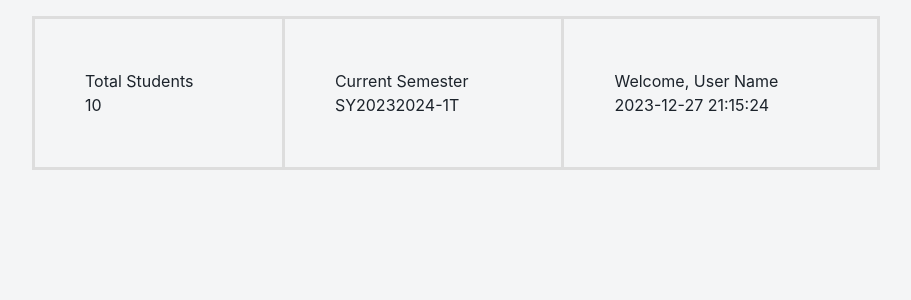
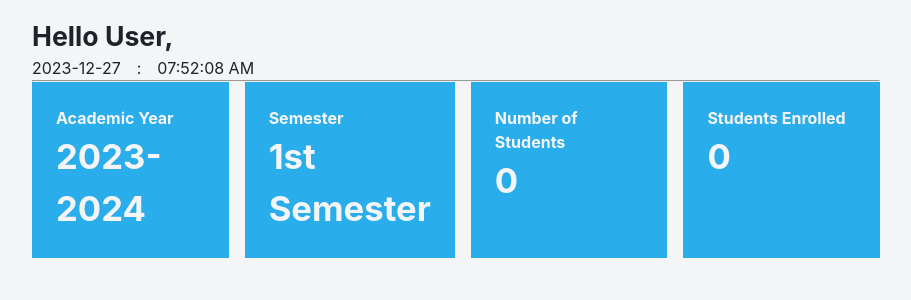
Before and after one commit to Khonsensya/Enrollment-System-BS501-, a PHP site: page /src/modules/dashboard.php in a window 1280 px wide. Shown: the part 64-364 px from the top of the page, without its empty margins (184-1095 px from the left). Run offline with PHP 8.4, Linux system fonts and the light colour scheme.

Commit message:
29/12/2023 [Lape]

```diff
--- a/src/css/dashboard.css
+++ b/src/css/dashboard.css
@@ -1,100 +1,3 @@
-.application {
-    padding: 0 15vw;
-}
-form {
-    width: 100%;
-    display: flex;
-    flex-direction: column;
-    gap: 2rem;
-}
-td {
-    padding: 1rem 2rem;
-}
-label {
-    display: block;
-    margin-bottom: .25rem;
-    font-size: min(4vw, 8pt);
-}
-select, input {
-    width: 100%;
-    padding: .5rem;
-    border-radius: .5rem;
-    border: var(--gray) 1px solid;
-}
-
-@media (width < 760px) {
-    tr {
-        display: flex;
-        flex-direction: column;
-    }
-}
-
-.session {
-    display: inline-flex;
-    margin-bottom: 1rem;
-}
-.session .button {
-    display: block;
-    margin: .5rem 1rem;
-}
-.session input[type='checkbox'],
-.createsession {
-    display: none;
-}
-.session:has(#session-create:checked) + .viewsession {
-    display: none;
-}
-.session:has(#session-create:checked) + .viewsession + .createsession {
-    display: block;
-}
-.createsession form {
-    display: flex;
-    flex-direction: column;
-    gap: 2rem;
-}
-.createsession td {
-    padding: 1rem 2rem;
-}
-.createsession label {
-    display: block;
-    margin-bottom: .25rem;
-    font-size: min(4vw, 8pt);
-}
-.createsession input, .createsession select {
-    width: 100%;
-    padding: .5rem;
-    border-radius: .5rem;
-    border: var(--gray) 1px solid;
-}
-@media (width < 760px) {
-    .createsession tr {
-        display: flex;
-        flex-direction: column;
-    }
-}
-
-
-
-.viewlist, .viewsession {
-    width: 100%;
-    border-collapse: collapse;
-}
-.viewlist td,
-.viewlist th,
-.viewsession td,
-.viewsession th {
-    padding: .5rem .25rem;
-    border: black 1px solid;
-    text-align: center;
-}
-.viewlist .list-actions div,
-.viewsession .list-actions div {
-    display: flex;
-    justify-content: center;
-    gap: .5rem;
-}
-
-
 .dashboard-info {
 	width: 100%;
 	border-collapse: collapse;
@@ -105,3 +8,32 @@ select, input {
 	text-align: left;
 	margin-right: 15px;
 }
+
+.dashboard1 .datetime {
+    display: inline-flex;
+    list-style: none;
+    gap: 1rem;
+}
+
+.dashboard1 .datetime {
+    display: inline-flex;
+    list-style: none;
+}
+
+.dashboard1 .summary {
+    display: flex;
+    gap: 1rem;
+}
+.summary-item {
+    flex: 25%;
+    padding: 1.5rem;
+    color: var(--white);
+    background-color: var(--secondary);
+}
+
+@media (width < 760px) {
+    .dashboard1 .summary {
+        flex-direction: column;
+    }
+
+}
--- a/src/data/dashboard-data.php
+++ b/src/data/dashboard-data.php
@@ -160,32 +160,4 @@
          'address5' => 'Leyte'],
         // popular ng provinces/regions. atleast 10-15
         ];
-
-	//Main Dashboard
-	date_default_timezone_set('Asia/Manila');
-	function getCurrentSemester() {
-		$currentYear = date('Y');
-		$nextYear = $currentYear + 1;
-		$currentMonth = date('n');
-
-		if ($currentMonth >= 9 || $currentMonth <= 1) { // September - December, January
-			return 'SY' . $currentYear . $nextYear . '-1T';
-		}
-		elseif ($currentMonth >= 2 && $currentMonth <= 7) { // February - July
-			return 'SY' . $currentYear . '-2T';
-		}
-		else {
-			return 'Semestral Break';
-		}
-	}
-
-	$totalStudents = 10; // Placeholder Number
-	$currentUser = 'User Name'; // Placeholder Name
-	$currentDateTime = date('Y-m-d H:i:s');
-
-	$dashboard_info = [
-		['code' => 'total_students', 'info_heading' => 'Total Students' . '<br>' . $totalStudents],
-		['code' => 'semester_info', 'info_heading' => 'Current Semester' . '<br>' . getCurrentSemester()],
-		['code' => 'welcome_user', 'info_heading' => 'Welcome, ' . $currentUser . '<br>' . $currentDateTime],
-	];
 ?>
--- /dev/null
+++ b/src/js/clock.js
@@ -0,0 +1,25 @@
+function currentTime() {
+    let date = new Date();
+    let hh = date.getHours();
+    let mm = date.getMinutes();
+    let ss = date.getSeconds();
+    let session = "AM";
+
+    if(hh == 0){
+        hh = 12;
+    }
+    if(hh > 12){
+        hh = hh - 12;
+        session = "PM";
+     }
+
+     hh = (hh < 10) ? "0" + hh : hh;
+     mm = (mm < 10) ? "0" + mm : mm;
+     ss = (ss < 10) ? "0" + ss : ss;
+
+     let time = hh + ":" + mm + ":" + ss + " " + session;
+
+    document.getElementById("clock").innerText = time;
+    let t = setTimeout(function(){ currentTime() }, 1000);
+  }
+  currentTime();
--- a/src/modules/application.php
+++ b/src/modules/application.php
@@ -10,6 +10,7 @@
     <link rel="stylesheet" href="../css/icon.css">
     <link rel="stylesheet" href="../css/navbar.css">
     <link rel="stylesheet" href="../css/dashboard.css">
+    <link rel="stylesheet" href="../css/forms.css">
     <link rel="stylesheet" href="../css/alert.css">
 </head>
 <body>
--- a/src/modules/dashboard.php
+++ b/src/modules/dashboard.php
@@ -29,21 +29,37 @@
         </ul>
     </nav>
 
-	<?php include '../data/dashboard-data.php';?>
+	<?php include '../process/get_date.php';?>
 	<div class="dashboard1">
 		<main class="content1">
-			<table class="dashboard-info">
-				<tr>
-					<?php foreach ($dashboard_info as $info) : ?>
-						<td>
-							<?php echo $info['info_heading']; ?>
-						</td>
-					<?php endforeach; ?>
-				</tr>
-			</table>
+			<h3>Hello User,</h3>
+            <ul class="datetime">
+                <li><?php echo $currentDateTime; ?></li>
+                <li><p> : </p></li>
+                <li><p id="clock"></p></li>
+            </ul>
+            <hr>
+            <section class="summary">
+                <section class="summary-item">
+                    <h4>Academic Year</h4>
+                    <h2>2023-2024</h2>
+                </section>
+                <section class="summary-item">
+                    <h4>Semester</h4>
+                    <h2>1st Semester</h2>
+                </section>
+                <section class="summary-item">
+                    <h4>Number of Students</h4>
+                    <h2>0</h2>
+                </section>
+                <section class="summary-item">
+                    <h4>Students Enrolled</h4>
+                    <h2>0</h2>
+                </section>
+            </section>
 		</main>
 	</div>
 
-
+    <script defer src="../js/clock.js"></script>
 </body>
 </html>
--- /dev/null
+++ b/src/process/get_date.php
@@ -0,0 +1,20 @@
+<?php
+
+    date_default_timezone_set('Asia/Manila');
+    function getCurrentSemester() {
+        $currentYear = date('Y');
+        $nextYear = $currentYear + 1;
+        $currentMonth = date('n');
+
+        if ($currentMonth >= 9 || $currentMonth <= 1) { // September - December, January
+            return 'SY' . $currentYear . $nextYear . '-1T';
+        }
+        elseif ($currentMonth >= 2 && $currentMonth <= 7) { // February - July
+            return 'SY' . $currentYear . '-2T';
+        }
+        else {
+            return 'Semestral Break';
+        }
+    }
+
+    $currentDateTime = date('Y-m-d');
```
Also changed, not shown: src/css/forms.css (added, +30 -0 lines).
